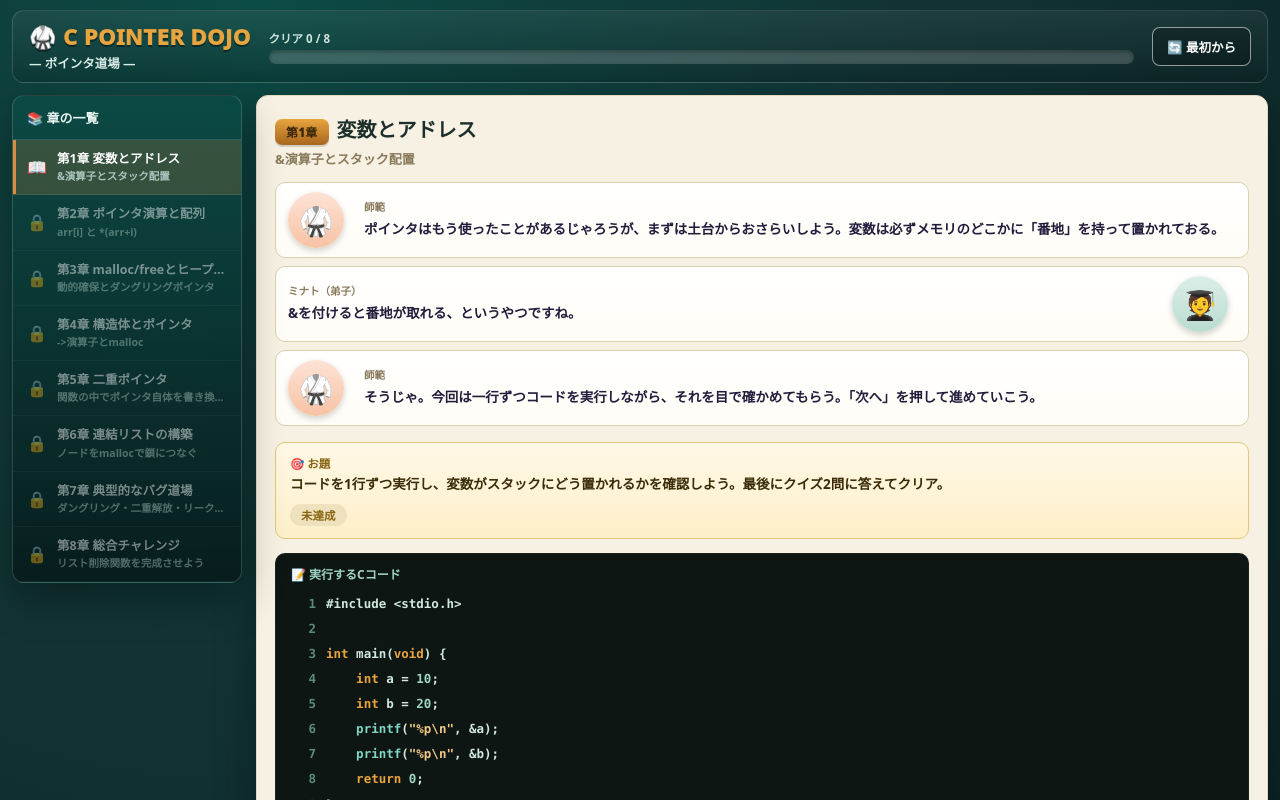
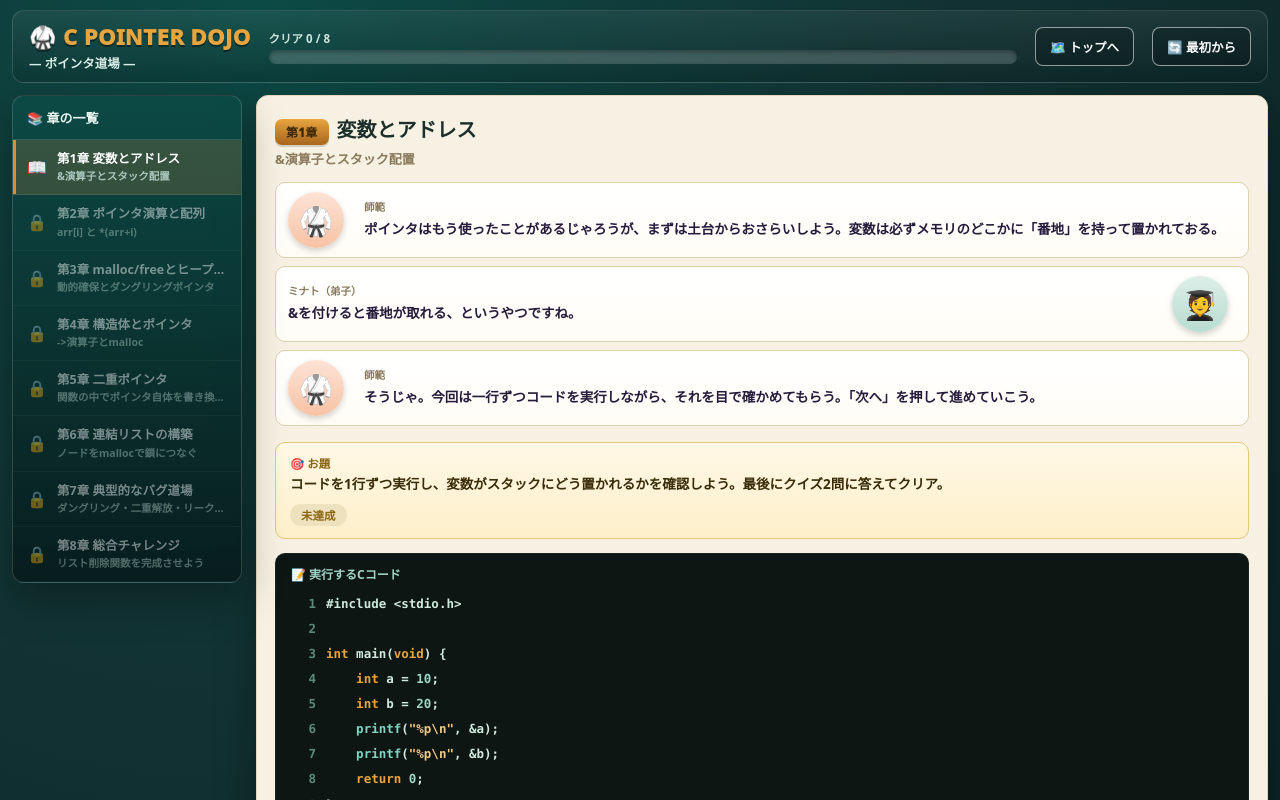
Before and after one commit to ruglerugle/c-pointer-dojo, a plain HTML site: page index.html in a window 1280 px wide. Shown: the top 800 px of the page. Drawn offline with Linux system fonts and the light colour scheme.

Commit message:
feat: ヘッダーにクエスト集トップページへのリンクを追加

```diff
--- a/index.html
+++ b/index.html
@@ -45,6 +45,7 @@ body{font-family:var(--f);color:var(--ink);font-weight:600;min-height:100vh;
 .head-progress-fill{height:100%;width:0;background:linear-gradient(90deg,#f3c47a,var(--ptr));border-radius:999px;transition:width .4s}
 .head-reset{padding:9px 14px;border:1.5px solid rgba(255,255,255,.55);border-radius:8px;background:rgba(0,0,0,.2);color:#fff;font-size:12.5px;font-weight:800;cursor:pointer;white-space:nowrap}
 .head-reset:hover{background:rgba(255,255,255,.12)}
+a.head-reset{text-decoration:none;display:inline-flex;align-items:center}
 
 /* Layout */
 .game-layout{display:grid;grid-template-columns:230px minmax(0,1fr);gap:14px;align-items:start}
@@ -201,6 +202,7 @@ body{font-family:var(--f);color:var(--ink);font-weight:600;min-height:100vh;
       <div class="head-progress-label" id="progress-label">クリア 0 / 8</div>
       <div class="head-progress"><div class="head-progress-fill" id="progress-fill"></div></div>
     </div>
+    <a class="head-reset" href="https://ruglerugle.github.io/" title="クエスト集トップへ">🗺️ トップへ</a>
     <button class="head-reset" id="btn-reset-all">🔄 最初から</button>
   </header>
 
```
